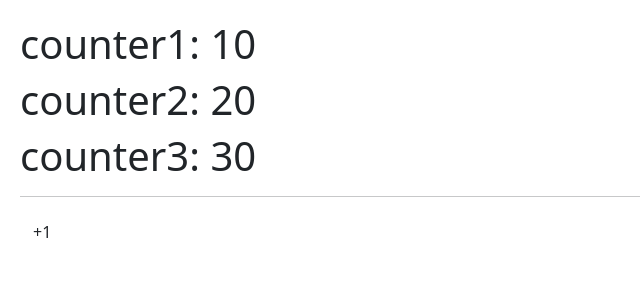
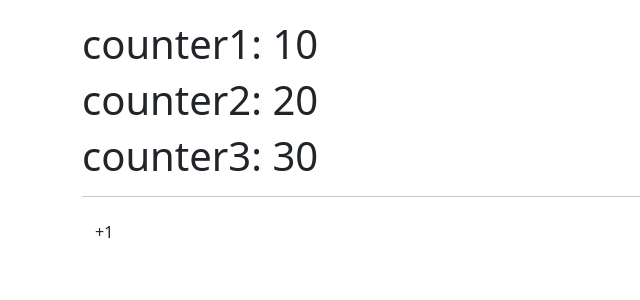
Before and after one commit to gonza87/HooksApp, a React (Vite) app: page / in a window 1280 px wide. Shown: the top 300 px of the page, without its empty margins (0-640 px from the left). Built offline with nearby package versions, Linux system fonts and the light colour scheme.

Commit message:
container

```diff
--- a/src/assets/01-usestate/CounterApp.jsx
+++ b/src/assets/01-usestate/CounterApp.jsx
@@ -10,7 +10,7 @@ const CounterApp = () => {
   const { counter1, counter2, counter3 } = state;
 
   return (
-    <>
+    <div className="container">
       <h1>counter1: {counter1}</h1>
       <h1>counter2: {counter2}</h1>
       <h1>counter3: {counter3}</h1>
@@ -26,7 +26,7 @@ const CounterApp = () => {
       >
         +1
       </button>
-    </>
+    </div>
   );
 };
 
```
